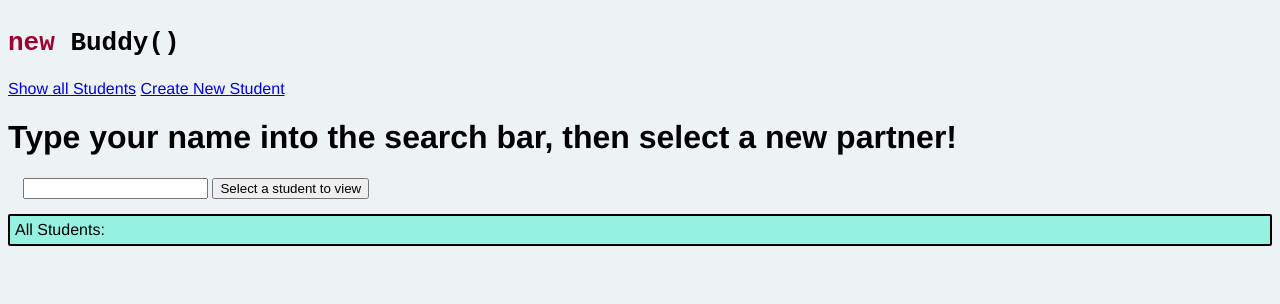
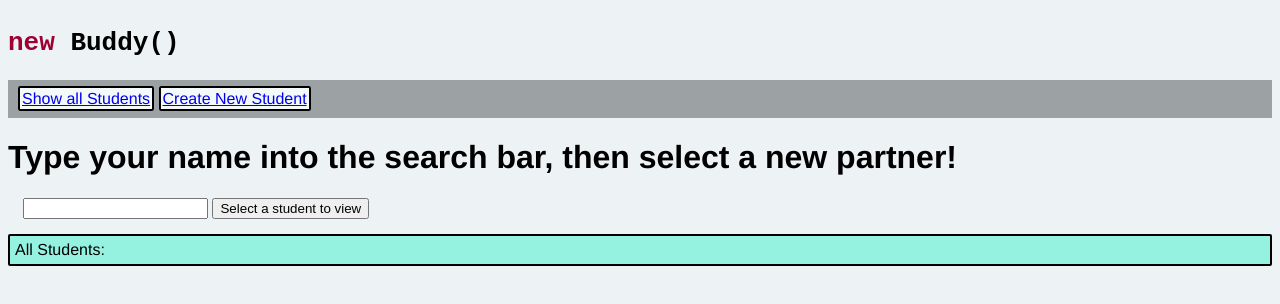
Before and after one commit to zravenholt/MVP-Hack-Reactor, a website: page app/public/index.html in a window 1280 px wide. Drawn offline with nearby package versions, Linux system fonts and the light colour scheme; some packages are replaced by stand-ins of ours; no server answers.

Commit message:
more minor css tweaks

```diff
--- a/app/public/index.html
+++ b/app/public/index.html
@@ -8,8 +8,10 @@
   </head>
   <body ng-app='app'>
   <h1><span class = 'new'>new</span><span class='buddy'> Buddy()</span></h1>
-  <a href="/#!/students">Show all Students</a>
-  <a href="/#!/makeStudent">Create New Student</a>
+  <div class = 'navigator'>
+    <a href="/#!/students" class = 'director'>Show all Students</a>
+    <a href="/#!/makeStudent" class = 'director'>Create New Student</a>
+  </div>
 
   <div ng-view>
 
--- a/app/public/styles.css
+++ b/app/public/styles.css
@@ -1,6 +1,18 @@
 body {
   font-family: Helvetica;
   background-color: #edf3f4;
+}
+
+.navigator {
+  background-color: #9ca2a3;
+  padding: 10px;
+}
+
+.director {
+  background-color: #f4f9f9;
+  border: 2px solid black;
+  border-radius: 2px;
+  padding: 2px;
 }
 
 .new {
```
